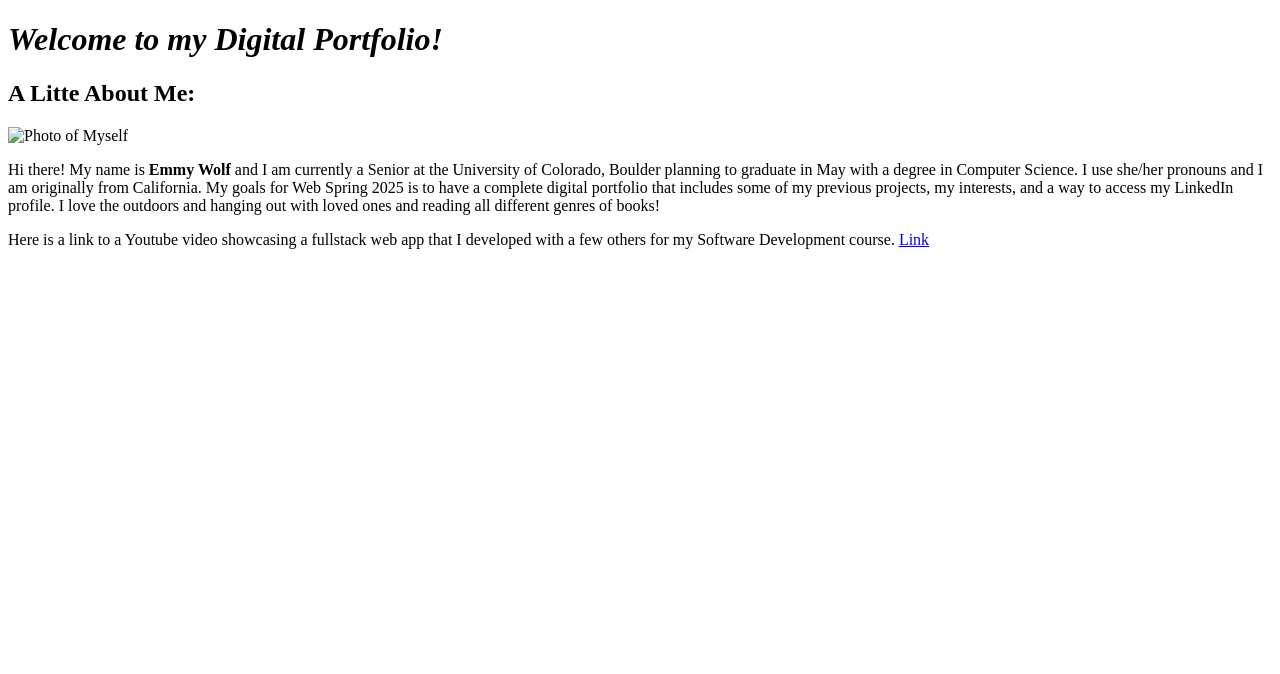
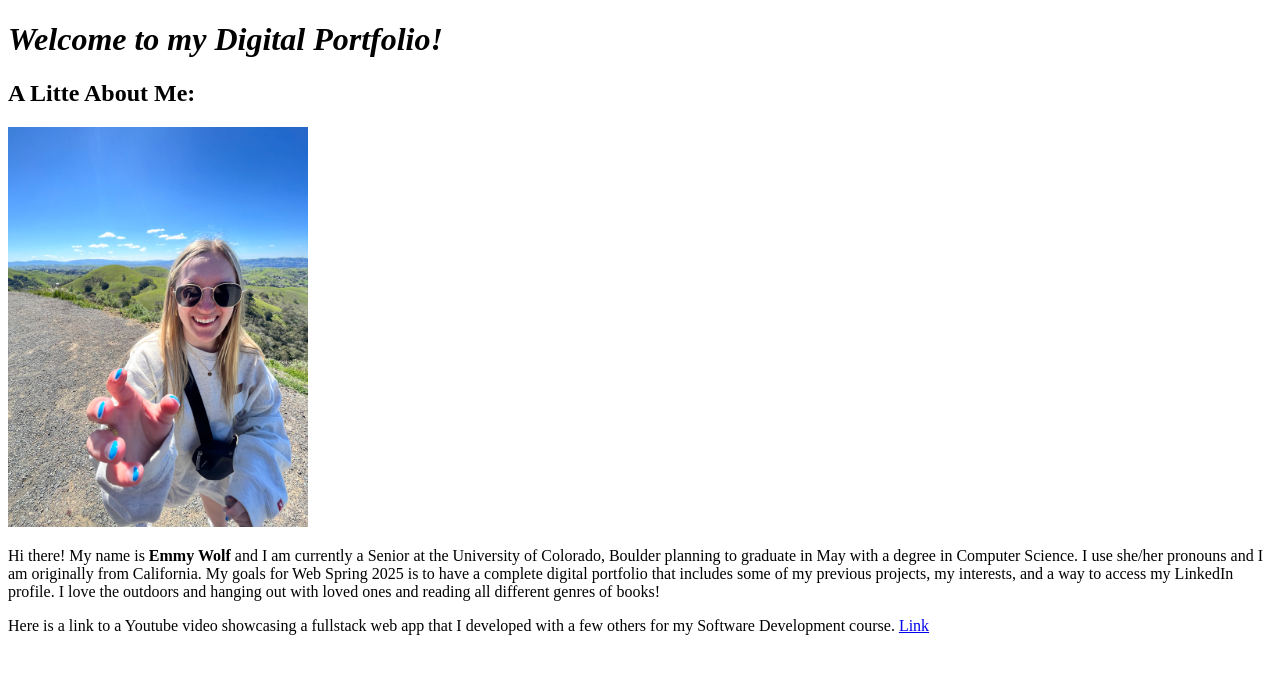
Before and after one commit to emmy-wolf/emmy-wolf.github.io, a plain HTML site: page wa/wa2.html in a window 1280 px wide. Drawn offline with Linux system fonts and the light colour scheme.

Commit message:
updating paths

```diff
--- a/wa/wa2.html
+++ b/wa/wa2.html
@@ -8,7 +8,7 @@
 <body>
     <h1><em>Welcome to my Digital Portfolio!</em></h1>
     <h2>A Litte About Me:</h2>
-    <img src="./img/aboutMe.jpg" alt="Photo of Myself" width="300" height="400">
+    <img src="../img/aboutMe.jpg" alt="Photo of Myself" width="300" height="400">
     <p>Hi there! My name is <strong>Emmy Wolf</strong> and I am currently a Senior at the
         University of Colorado, Boulder planning to graduate in May with a degree in Computer Science.
         I use she/her pronouns and I am originally from California. My goals for Web Spring 2025 is to have
```
